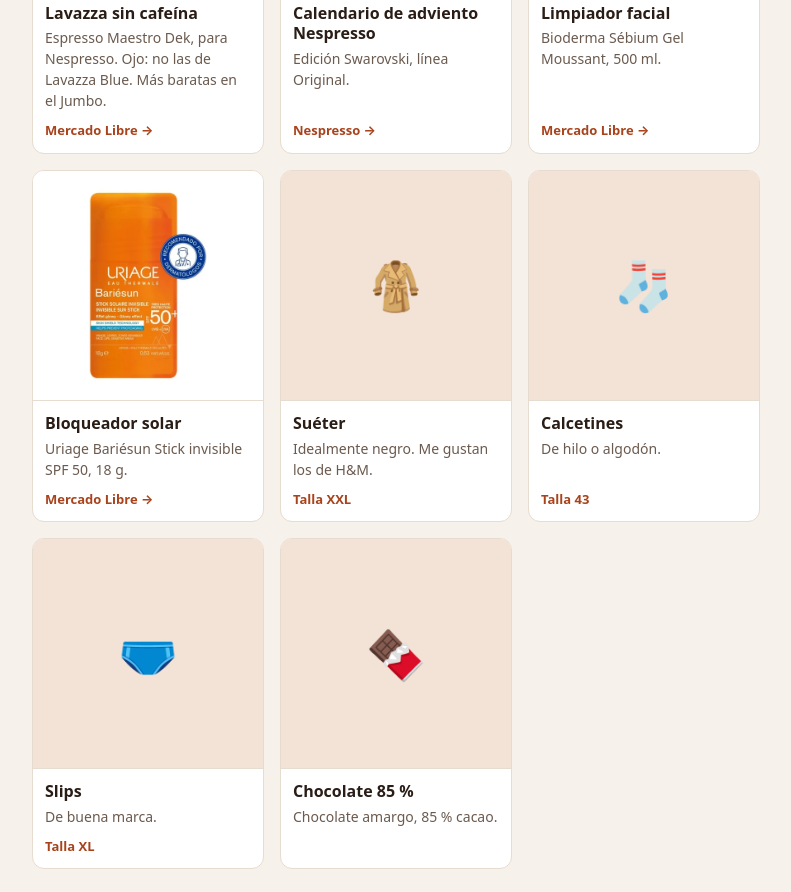
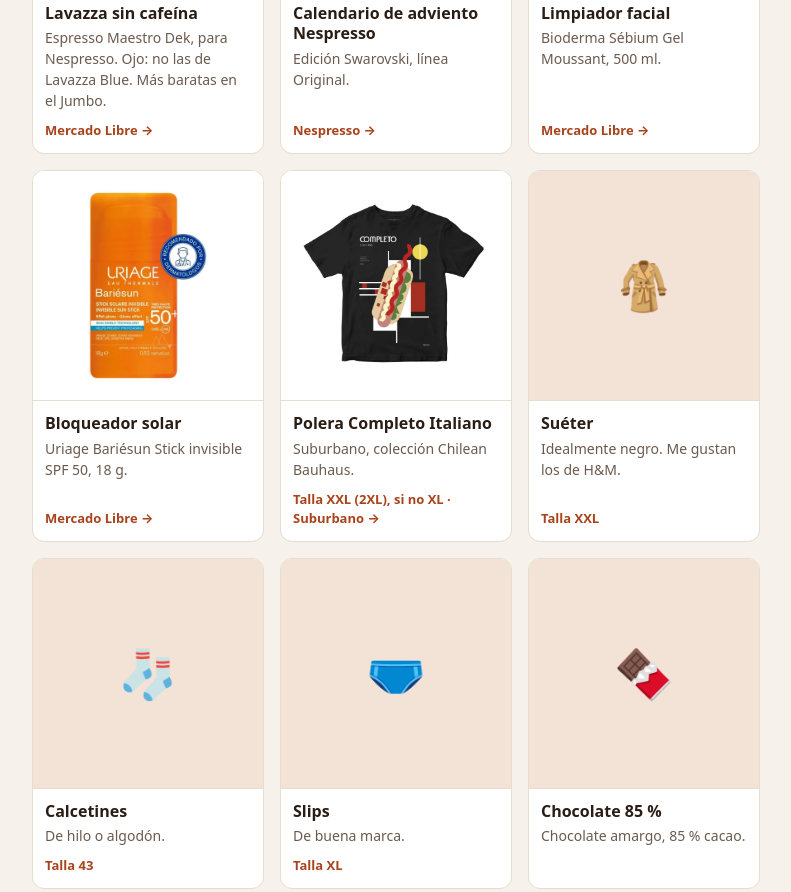
Before and after one commit to ggerena/ggerena.github.io, a plain HTML site: page cumple-2026/index.html in a window 1280 px wide. Shown: the part 764-1656 px from the top of the page, without its empty margins (244-1035 px from the left). Drawn offline with Linux system fonts and the light colour scheme.

Commit message:
feat: agregar polera Completo Italiano de Suburbano

```diff
--- a/cumple-2026/index.html
+++ b/cumple-2026/index.html
@@ -241,6 +241,16 @@ footer {
       </a>
     </li>
     <li>
+      <a class="item" href="https://suburbano.cl/products/polera-completo-bauhaus" target="_blank" rel="noopener">
+        <div class="photo"><img src="img/polera-completo.webp" width="600" height="565" alt="Polera negra con un completo italiano estilo Bauhaus" loading="lazy"></div>
+        <div class="body">
+          <h3>Polera Completo Italiano</h3>
+          <p>Suburbano, colección Chilean Bauhaus.</p>
+          <span class="meta">Talla XXL (2XL), si no XL · Suburbano →</span>
+        </div>
+      </a>
+    </li>
+    <li>
       <div class="item">
         <div class="photo emoji" aria-hidden="true">🧥</div>
         <div class="body">
```
Also changed, not shown: cumple-2026/img/polera-completo.webp (added).
